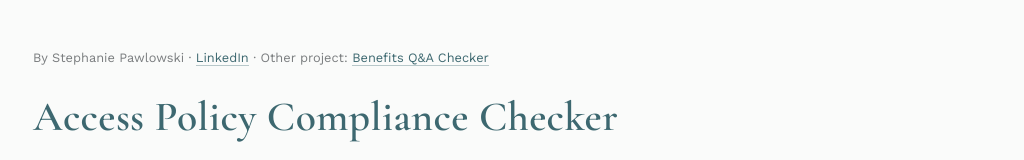
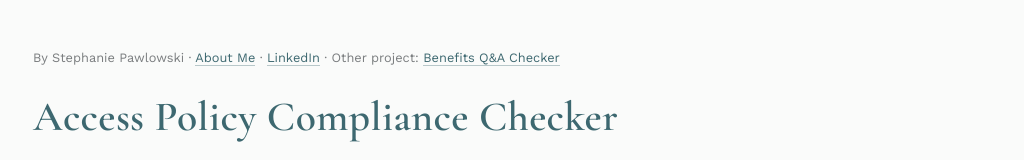
Before and after one commit to stephpawlowski/access-policy-compliance-eval, a website: page docs/index.html in a window 1280 px wide. Shown: the top 160 px of the page, without its empty margins (127-1151 px from the left). Drawn offline with nearby package versions, Linux system fonts and the light colour scheme.

Commit message:
Add About Me link to header

```diff
--- a/docs/index.html
+++ b/docs/index.html
@@ -306,7 +306,7 @@
 <div class="wrap">
   <header>
     <div class="byline">
-      By Stephanie Pawlowski · <a href="https://www.linkedin.com/in/stephaniepawlowski/" target="_blank" rel="noopener">LinkedIn</a> · Other project: <a href="https://benefits.stephpawlowski.com">Benefits Q&amp;A Checker</a>
+      By Stephanie Pawlowski · <a href="https://stephpawlowski.com/" target="_blank" rel="noopener">About Me</a> · <a href="https://www.linkedin.com/in/stephaniepawlowski/" target="_blank" rel="noopener">LinkedIn</a> · Other project: <a href="https://benefits.stephpawlowski.com">Benefits Q&amp;A Checker</a>
     </div>
     <h1>Access Policy Compliance Checker</h1>
     <div class="tagline">Can an AI reliably follow written rules instead of guessing — and know when to punt to a human?</div>
```
